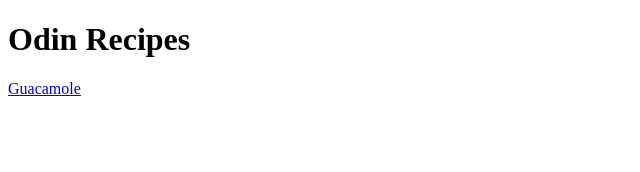
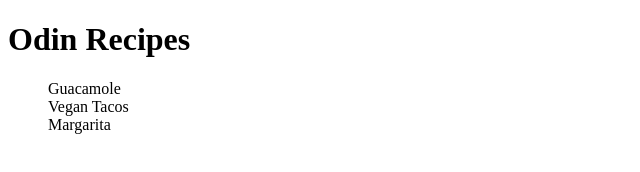
Before and after one commit to laudpz/odin-recipes, a plain HTML site: page index.html in a window 1280 px wide. Shown: the whole page, without its empty margins (0-640 px from the left). Drawn offline with Linux system fonts and the light colour scheme.

Commit message:
Main page final version with stylesheet

```diff
--- a/index.html
+++ b/index.html
@@ -2,19 +2,24 @@
 <html lang="en">
   <head>
     <meta charset="UTF-8" />
-    <meta
-      http-equiv="X-UA-Compatible"
-      content="IE=edge"
-    />
-    <meta
-      name="viewport"
-      content="width=device-width, initial-scale=1.0"
-    />
+    <meta http-equiv="X-UA-Compatible" content="IE=edge" />
+    <meta name="viewport" content="width=device-width, initial-scale=1.0" />
+    <link rel="stylesheet" href="styles.css" />
     <title>Odin Recipes</title>
   </head>
   <body>
     <h1>Odin Recipes</h1>
 
-    <a href="recipes/guacamole.html">Guacamole</a>
+    <ul>
+      <li>
+        <a href="recipes/guacamole.html">Guacamole</a>
+      </li>
+      <li>
+        <a href="recipes/vegan-tacos.html">Vegan Tacos</a>
+      </li>
+      <li>
+        <a href="recipes/margarita.html">Margarita</a>
+      </li>
+    </ul>
   </body>
 </html>
--- /dev/null
+++ b/styles.css
@@ -0,0 +1,9 @@
+li {
+  list-style-type: none;
+}
+
+a:link,
+a:visited {
+  text-decoration: none;
+  color: black;
+}
```
